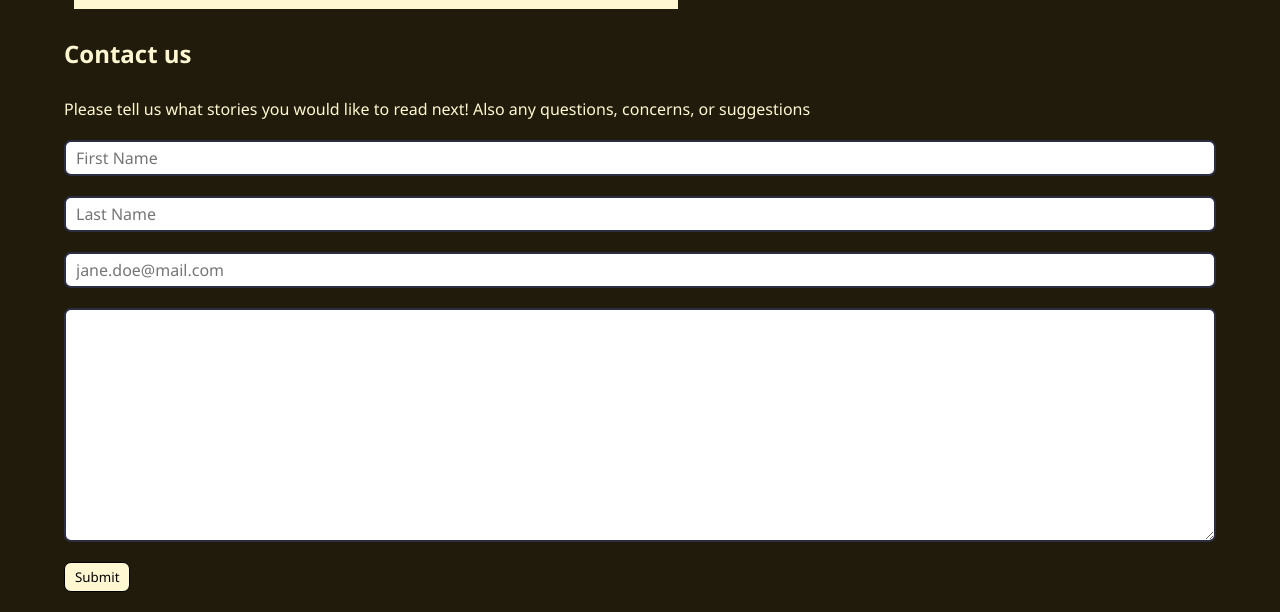
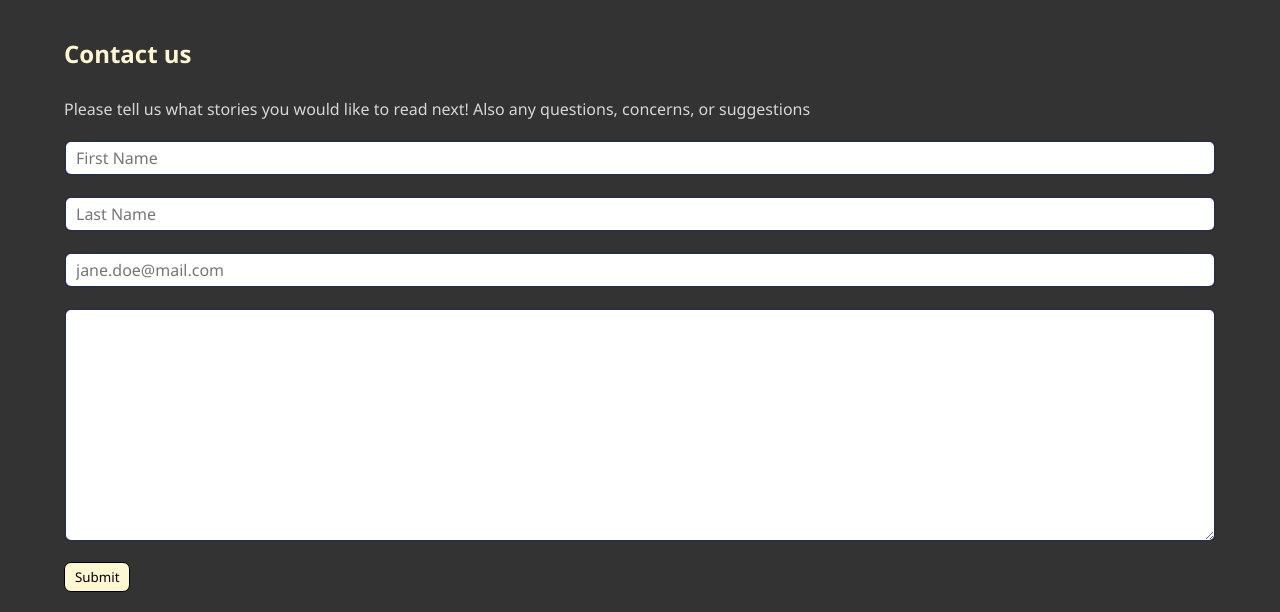
Before and after one commit to Sovima/stories-website, a Flask app: page / in a window 1280 px wide. Shown: the part 594-1206 px from the top of the page. Run offline with Flask 2, Linux system fonts and the light colour scheme.

Commit message:
Figuring out colors for dark mode

```diff
--- a/static/css/home.css
+++ b/static/css/home.css
@@ -139,12 +139,12 @@ button:hover {
 
 /* Dark mode */
 body.dark {
-    background-color: #201B0A;
+    background-color: #333;
 }
 
 
 body.dark p {
-    color:#fff7d1;
+    color:rgba(255, 255, 255, 0.8);
 }
 
 body.dark mark {
@@ -158,5 +158,5 @@ body.dark .about-us-heading {
 
 
 body.dark img.about-me{
-    box-shadow: 0;
+    box-shadow: 0 0 transparent;
 }
```
